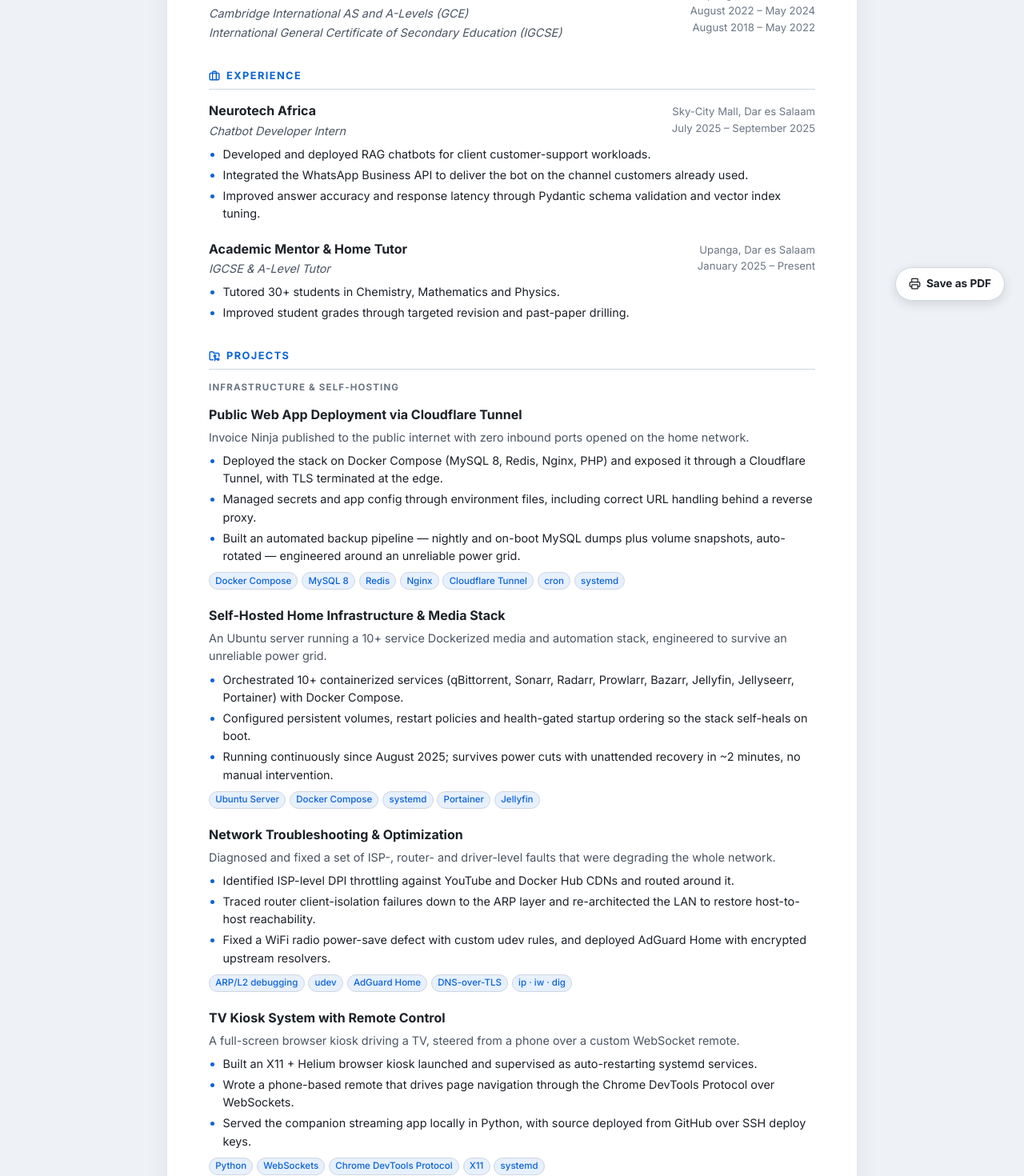
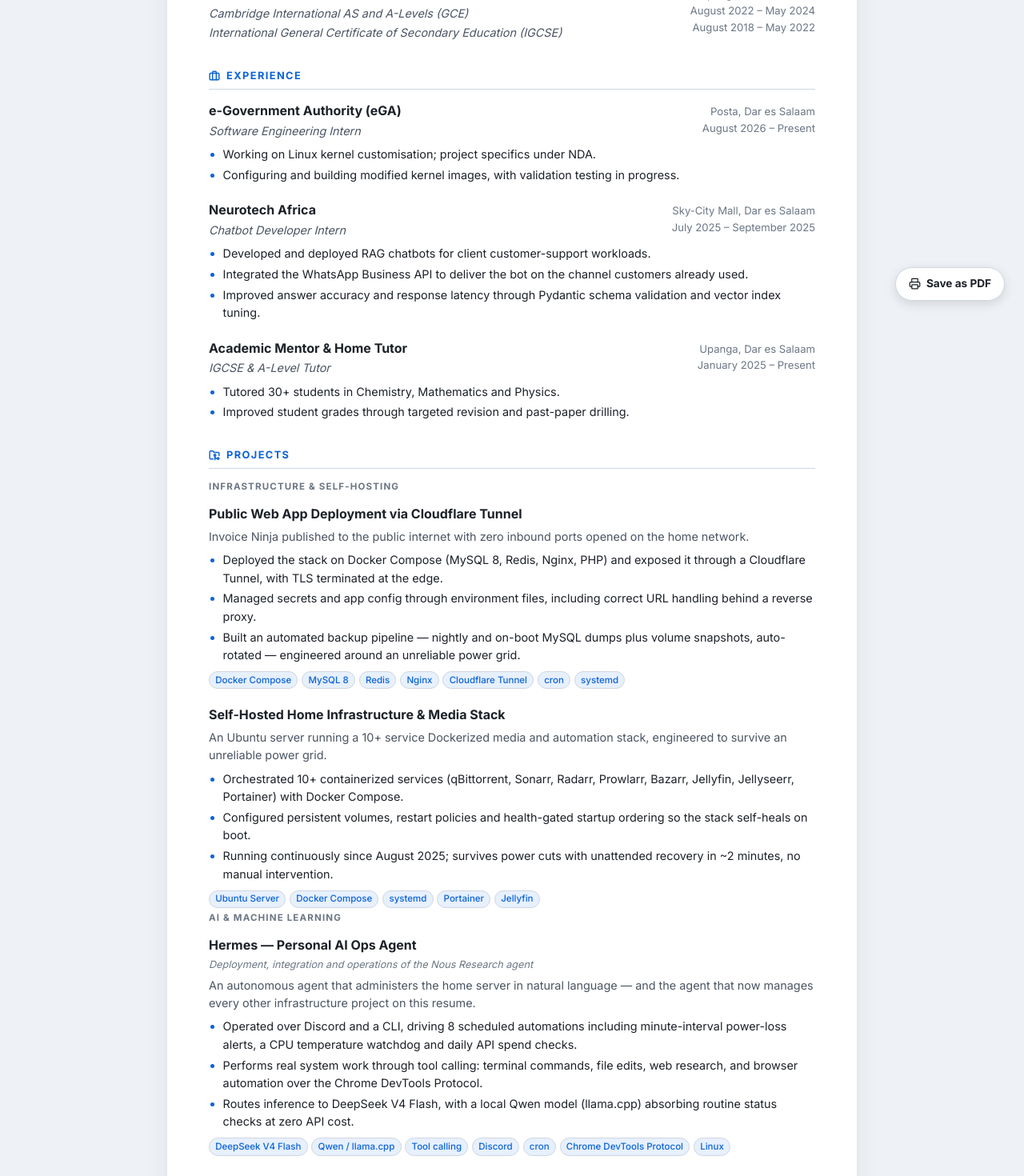
Before and after one commit to dhruvdivecha/Resume-CV, a React (Vite) app: page / in a window 1280 px wide. Shown: the part 400-1870 px from the top of the page at 80% size. Built offline with nearby package versions, Linux system fonts and the light colour scheme.

Commit message:
feat: removed two unwanted sections

```diff
--- a/src/data/resume.js
+++ b/src/data/resume.js
@@ -37,6 +37,16 @@
 ];
 
 export const EXPERIENCE = [
+  {
+    company: "e-Government Authority (eGA)",
+    role: "Software Engineering Intern",
+    location: "Posta, Dar es Salaam",
+    period: "August 2026 – Present",
+    bullets: [
+      "Working on Linux kernel customisation; project specifics under NDA.",
+      "Configuring and building modified kernel images, with validation testing in progress.",
+    ],
+  },
   {
     company: "Neurotech Africa",
     role: "Chatbot Developer Intern",
@@ -101,7 +111,6 @@
       "cron",
       "Nginx",
       "Cloudflare Tunnel",
-      "AdGuard Home",
       "Portainer",
       "Backup & disaster recovery",
     ],
@@ -112,13 +121,7 @@
   },
   {
     label: "Networking",
-    items: [
-      "Reverse proxies & TLS termination",
-      "DNS",
-      "ARP / L2 troubleshooting",
-      "udev rules",
-      "ip · iw · dig",
-    ],
+    items: ["Reverse proxies & TLS termination", "DNS"],
   },
   {
     label: "Tools",
@@ -176,34 +179,6 @@
           "systemd",
           "Portainer",
           "Jellyfin",
-        ],
-      },
-      {
-        name: "Network Troubleshooting & Optimization",
-        summary:
-          "Diagnosed and fixed a set of ISP-, router- and driver-level faults that were degrading the whole network.",
-        bullets: [
-          "Identified ISP-level DPI throttling against YouTube and Docker Hub CDNs and routed around it.",
-          "Traced router client-isolation failures down to the ARP layer and re-architected the LAN to restore host-to-host reachability.",
-          "Fixed a WiFi radio power-save defect with custom udev rules, and deployed AdGuard Home with encrypted upstream resolvers.",
-        ],
-        tech: ["ARP/L2 debugging", "udev", "AdGuard Home", "DNS-over-TLS", "ip · iw · dig"],
-      },
-      {
-        name: "TV Kiosk System with Remote Control",
-        summary:
-          "A full-screen browser kiosk driving a TV, steered from a phone over a custom WebSocket remote.",
-        bullets: [
-          "Built an X11 + Helium browser kiosk launched and supervised as auto-restarting systemd services.",
-          "Wrote a phone-based remote that drives page navigation through the Chrome DevTools Protocol over WebSockets.",
-          "Served the companion streaming app locally in Python, with source deployed from GitHub over SSH deploy keys.",
-        ],
-        tech: [
-          "Python",
-          "WebSockets",
-          "Chrome DevTools Protocol",
-          "X11",
-          "systemd",
         ],
       },
     ],
```
Also changed, not shown: 1 other file (tests, documents, lock files or other folders).
